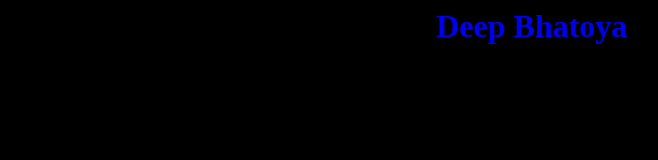
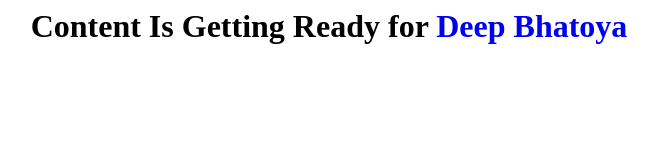
Before and after one commit to deepbhatiaa/deepbhatiaa.github.io, a plain HTML site: page index.html in a window 1280 px wide. Shown: the whole page, without its empty margins (311-969 px from the left). Drawn offline with Linux system fonts and the light colour scheme.

Commit message:
Update index.html

```diff
--- a/index.html
+++ b/index.html
@@ -1,4 +1,3 @@
-<body style="background-color:black;">
   <h1 style="text-align:center;">
   Content Is Getting Ready for
   <a href="https://instagram.com/deep.bhatoya"
@@ -6,4 +5,3 @@
     Deep Bhatoya
   </a>
 </h1>
-</body>
```
